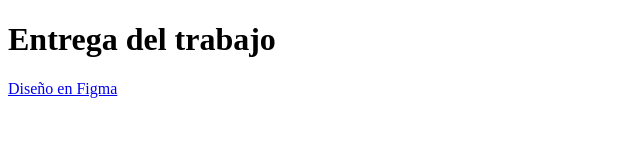
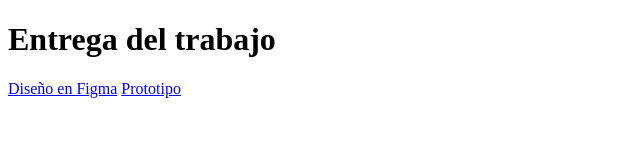
Before and after one commit to Elizabeth-Acebal/Interfaces-Grupo-37, a plain HTML site: page TP1 Entrega/index.html in a window 1280 px wide. Shown: the full height of the page, 0-640 px from the left. Drawn offline with Linux system fonts and the light colour scheme.

Commit message:
Update index.html
El link del prototipo

```diff
--- a/TP1 Entrega/index.html
+++ b/TP1 Entrega/index.html
@@ -9,5 +9,6 @@
 <body>
     <h1>Entrega del trabajo</h1>
     <a href="https://www.figma.com/design/cSWNpqtdTqVSndtZwVfLvD/Entregable-1--Interfaces?node-id=0-1&node-type=canvas&t=RA7Eh96v7pn2b4T2-0">Diseño en Figma</a>
+    <a href="https://www.figma.com/proto/cSWNpqtdTqVSndtZwVfLvD/Entregable-1--Interfaces?node-id=380-3100&node-type=frame&t=RobG0Y3gICtaWvRi-0&scaling=scale-down&content-scaling=fixed&page-id=0%3A1">Prototipo</a>
 </body>
 </html>
```
